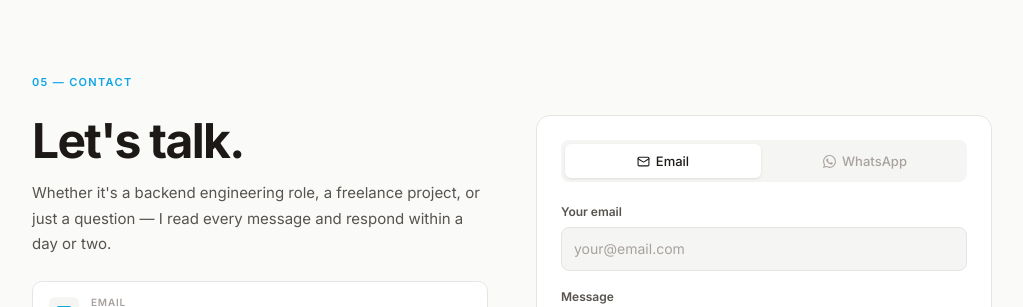
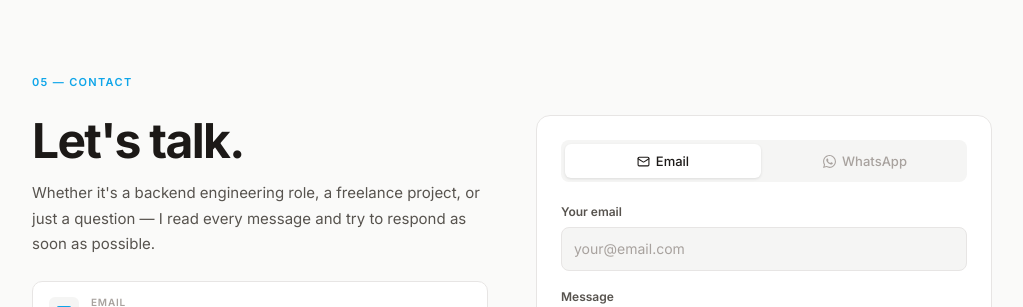
Before and after one commit to yosrio/yosrio.github.io, a Vue app: page / in a window 1280 px wide. Shown: the part 4581-4888 px from the top of the page, without its empty margins (128-1151 px from the left). Built offline with nearby package versions, Linux system fonts and the light colour scheme.

Commit message:
fix: keep job titles in English for ID, update contact response time

```diff
--- a/public/cv-creative.html
+++ b/public/cv-creative.html
@@ -318,7 +318,7 @@
         'icube-b3': "Membangun integrasi WhatsApp Commerce untuk L'Oréal dan Nivea, menghubungkan Magento ke WhatsApp Business API dengan alur checkout kustom.",
         'icube-b4': 'Mengembangkan aplikasi pengiriman Shopify kustom (Laravel + ReactJS) yang tertanam di Shopify Admin.',
         'icube-b5': 'Mengelola migrasi data, pembuatan laporan PDF, dan integrasi ERP untuk berbagai proyek klien.',
-        'jogja-role': 'Magang Pengembang Web', 'jogja-period': '2019 · 3 bulan',
+        'jogja-role': 'Web Development Intern', 'jogja-period': '2019 · 3 bulan',
         'jogja-b1': 'Membangun sistem surat menyurat berbasis web internal dari desain hingga deployment.',
       }
     }
--- a/public/cv.html
+++ b/public/cv.html
@@ -257,7 +257,7 @@
         'icube-b3': "Membangun integrasi WhatsApp Commerce untuk L'Oréal dan Nivea, menghubungkan Magento ke WhatsApp Business API dengan alur checkout kustom.",
         'icube-b4': 'Mengembangkan aplikasi pengiriman Shopify kustom (Laravel + ReactJS) yang tertanam di Shopify Admin.',
         'icube-b5': 'Mengelola migrasi data, pembuatan laporan PDF, dan integrasi ERP untuk berbagai proyek klien.',
-        'jogja-role': 'Magang Pengembang Web',
+        'jogja-role': 'Web Development Intern',
         'jogja-period': '2019 · 3 bulan',
         'jogja-b1': 'Membangun sistem surat menyurat berbasis web internal dari desain hingga deployment menggunakan PHP dan MySQL.',
         's-skills': 'Keahlian',
--- a/src/data/translations.ts
+++ b/src/data/translations.ts
@@ -99,7 +99,7 @@ export const translations: Record<Locale, Trans> = {
     contact: {
       label: '05 — Contact',
       heading: "Let's talk.",
-      body: "Whether it's a backend engineering role, a freelance project, or just a question — I read every message and respond within a day or two.",
+      body: "Whether it's a backend engineering role, a freelance project, or just a question — I read every message and try to respond as soon as possible.",
       built: 'Built with Vue 3 + Tailwind CSS.',
       labels: { email: 'Email', whatsapp: 'WhatsApp', github: 'GitHub', github_alt: 'GitHub', linkedin: 'LinkedIn' },
       form: {
@@ -164,7 +164,7 @@ export const translations: Record<Locale, Trans> = {
     contact: {
       label: '05 — Kontak',
       heading: 'Mari terhubung.',
-      body: 'Baik itu peluang kerja, proyek freelance, maupun sekadar pertanyaan — saya membaca setiap pesan dan biasanya merespons dalam satu-dua hari.',
+      body: 'Baik itu peluang kerja, proyek freelance, maupun sekadar pertanyaan — saya membaca setiap pesan dan berusaha merespons secepatnya.',
       built: 'Dibangun dengan Vue 3 + Tailwind CSS.',
       labels: { email: 'Email', whatsapp: 'WhatsApp', github: 'GitHub', github_alt: 'GitHub', linkedin: 'LinkedIn' },
       form: {
```
